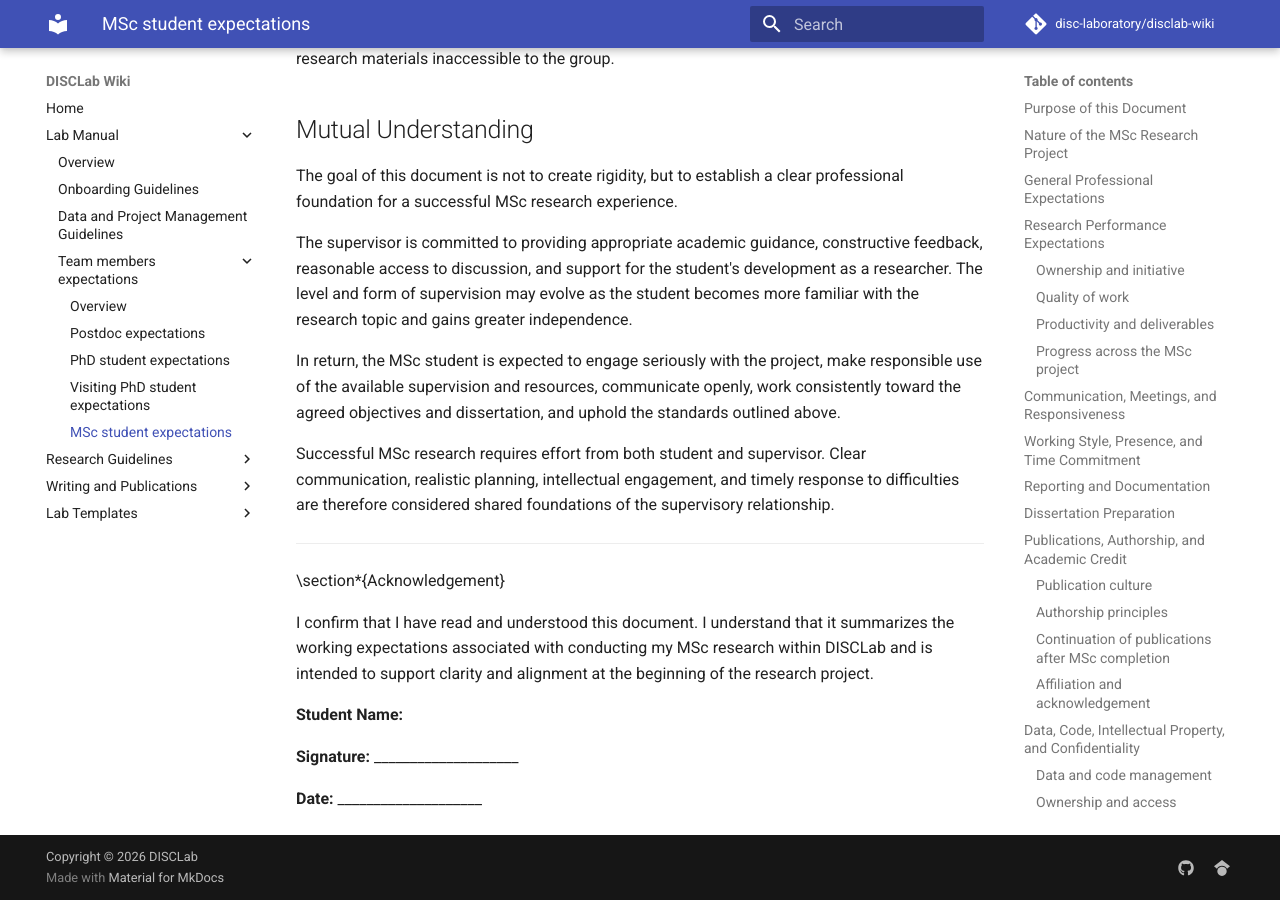
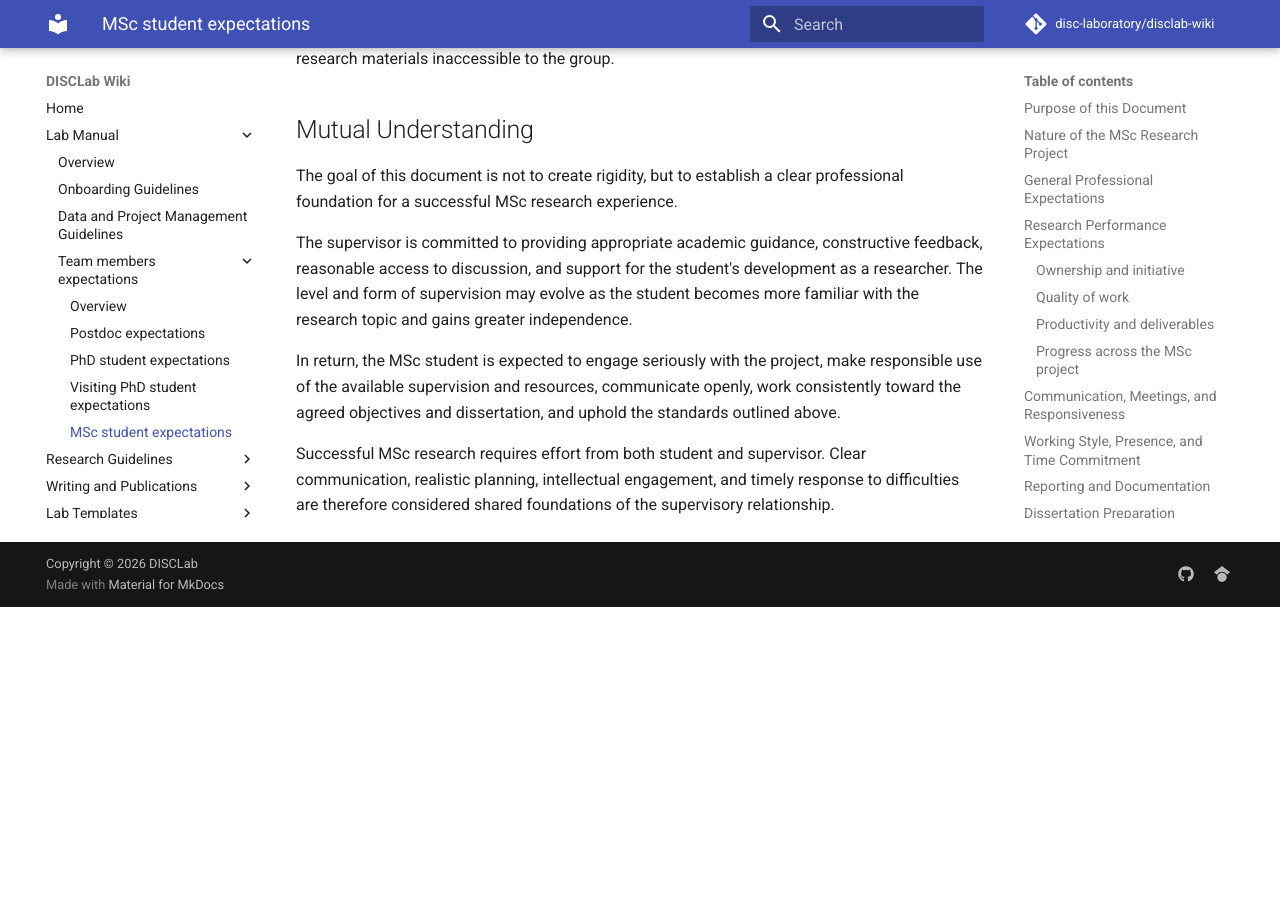
Before and after one commit to disc-laboratory/disclab-wiki, an MkDocs documentation site: the page built from docs/lab-manual/team-expectations/DISCLab_MSc_student_expectations.md, in a window 1280 px wide and 900 px high, scrolled down 10933 px. Built offline with MkDocs 1.6.1 and Material for MkDocs 9.7.7, drawn with Linux system fonts in a browser that asks for light colours; comment, search, counter and statistics services are not loaded; after the commit the page ends 11540 px from its top, so only the background shows below that.

Commit message:
MSc expectations

```diff
--- a/docs/lab-manual/team-expectations/DISCLab_MSc_student_expectations.md
+++ b/docs/lab-manual/team-expectations/DISCLab_MSc_student_expectations.md
@@ -331,15 +331,3 @@ The supervisor is committed to providing appropriate academic guidance, construc
 In return, the MSc student is expected to engage seriously with the project, make responsible use of the available supervision and resources, communicate openly, work consistently toward the agreed objectives and dissertation, and uphold the standards outlined above.
 
 Successful MSc research requires effort from both student and supervisor. Clear communication, realistic planning, intellectual engagement, and timely response to difficulties are therefore considered shared foundations of the supervisory relationship.
-
----
-
-\section*{Acknowledgement}
-
-I confirm that I have read and understood this document. I understand that it summarizes the working expectations associated with conducting my MSc research within DISCLab and is intended to support clarity and alignment at the beginning of the research project.
-
-**Student Name:**
-
-**Signature:** ____________________
-
-**Date:** ____________________
```
